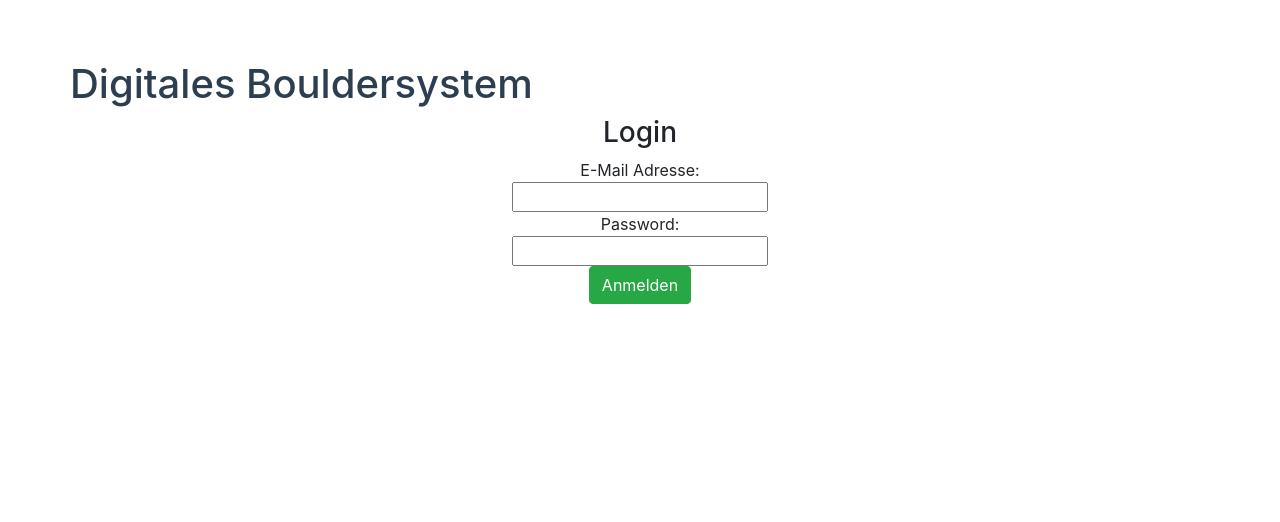
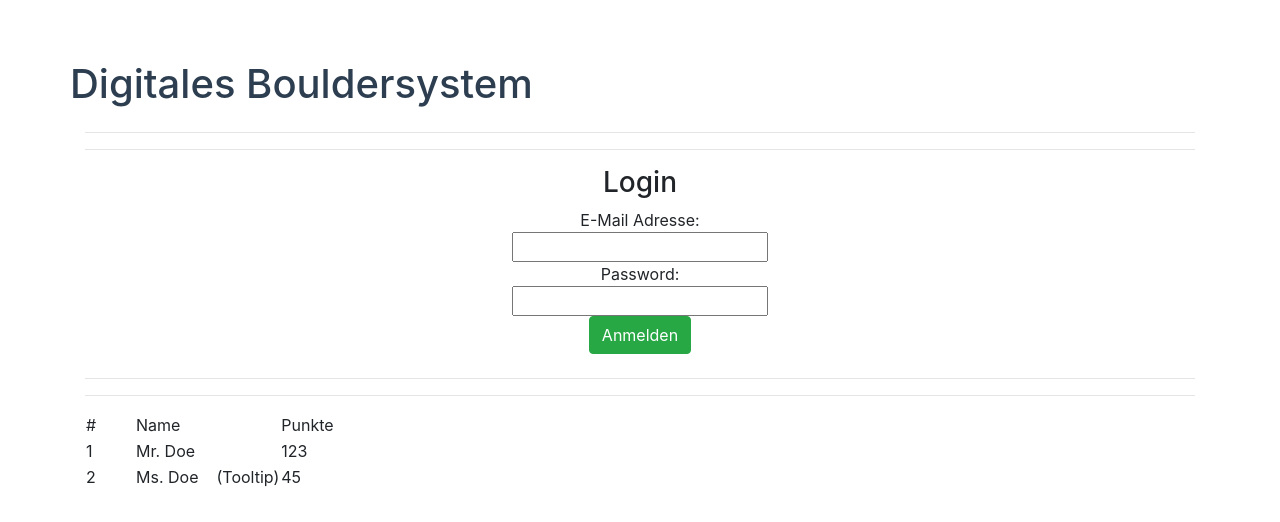
Before and after one commit to BlobbyBob/systemboard-frontend, a Vue app: page / in a window 1280 px wide. Shown: the top 522 px of the page. Built offline with nearby package versions, Linux system fonts and the light colour scheme.

Commit message:
Added draft for Ranking component

```diff
--- a/src/App.vue
+++ b/src/App.vue
@@ -2,6 +2,7 @@
     <div id="app">
         <div class="container">
             <Header/>
+            <hr/>
             <Menu v-bind:menu-data="[
                     {
                         id: 'elem1',
@@ -12,8 +13,23 @@
                         label: 'Punkt 2'
                     }
                 ]" v-bind:menu-click-handler="menuHandler" v-if="isLoggedIn"/>
+            <hr/>
             <Login v-bind:login-handler="loginHandler" v-if="!isLoggedIn"/>
+            <hr/>
             <Wall v-bind:images="['/dev/left.jpg', '/dev/center.jpg', '/dev/right.jpg']" v-if="isLoggedIn"/>
+            <hr/>
+            <Ranking v-bind:ranking-items="[
+                    {
+                        name: 'Mr. Doe',
+                        points: 123
+                    },
+                    {
+                        name: 'Ms. Doe',
+                        points: 45,
+                        icon: 'trophy',
+                        iconTooltip: 'Tooltip'
+                    }
+                ]"/>
         </div>
     </div>
 </template>
@@ -24,9 +40,11 @@
     import Wall from "@/components/wall/Wall.vue";
     import Login from "@/components/Login.vue";
     import Menu from "@/components/menu/Menu.vue";
+    import Ranking from "@/components/ranking/Ranking.vue";
 
     @Component({
         components: {
+            Ranking,
             Menu,
             Login,
             Header,
--- /dev/null
+++ b/src/components/ranking/Ranking.vue
@@ -0,0 +1,61 @@
+<!--
+  --  systemboard
+  -- Copyright (C) 2020 Ben Swierzy
+  --
+  -- This program is free software: you can redistribute it and/or modify
+  -- it under the terms of the GNU General Public License as published by
+  -- the Free Software Foundation, either version 3 of the License, or
+  -- (at your option) any later version.
+  --
+  -- This program is distributed in the hope that it will be useful,
+  -- but WITHOUT ANY WARRANTY; without even the implied warranty of
+  -- MERCHANTABILITY or FITNESS FOR A PARTICULAR PURPOSE.  See the
+  -- GNU General Public License for more details.
+  --
+  -- You should have received a copy of the GNU General Public License
+  -- along with this program.  If not, see <https://www.gnu.org/licenses/>.
+  --
+  -->
+
+<template>
+    <div class="ranking">
+        <table>
+            <thead>
+            <tr>
+                <td class="rank">#</td>
+                <td>Name</td>
+                <td class="points">Punkte</td>
+            </tr>
+            </thead>
+            <tbody v-for="(item, index) in rankingItems" v-bind:key="item">
+            <RankingItem v-bind:rank="index + 1" v-bind:name="item.name" v-bind:icon="item.icon"
+                         v-bind:icon-tooltip="item.iconTooltip" v-bind:points="item.points"/>
+            </tbody>
+        </table>
+    </div>
+</template>
+
+<script lang="ts">
+    import {Component, Prop, Vue} from 'vue-property-decorator';
+    import RankingItem from "./RankingItem.vue";
+    import {RankingItemData} from "@/types/RankingItemData";
+
+    @Component({
+        components: {RankingItem}
+    })
+    export default class Ranking extends Vue {
+        @Prop() readonly rankingItems!: RankingItemData[];
+    }
+</script>
+
+<style scoped lang="scss">
+    .ranking {
+        .rank {
+            width: 50px;
+        }
+
+        .points {
+            width: 100px;
+        }
+    }
+</style>
--- /dev/null
+++ b/src/components/ranking/RankingItem.vue
@@ -0,0 +1,59 @@
+<!--
+  --  systemboard
+  -- Copyright (C) 2020 Ben Swierzy
+  --
+  -- This program is free software: you can redistribute it and/or modify
+  -- it under the terms of the GNU General Public License as published by
+  -- the Free Software Foundation, either version 3 of the License, or
+  -- (at your option) any later version.
+  --
+  -- This program is distributed in the hope that it will be useful,
+  -- but WITHOUT ANY WARRANTY; without even the implied warranty of
+  -- MERCHANTABILITY or FITNESS FOR A PARTICULAR PURPOSE.  See the
+  -- GNU General Public License for more details.
+  --
+  -- You should have received a copy of the GNU General Public License
+  -- along with this program.  If not, see <https://www.gnu.org/licenses/>.
+  --
+  -->
+
+<template>
+    <tr>
+        <td>{{ rank }}</td>
+        <td>
+            {{ name }}
+            <span v-if="icon !== undefined">
+                &nbsp;
+                <span v-bind:class="iconClass"></span>
+                <span v-if="iconTooltip !== undefined">&nbsp;({{ iconTooltip }})</span>
+            </span>
+        </td>
+        <td>{{ points }}</td>
+    </tr>
+</template>
+
+<script lang="ts">
+    import {Component, Prop, Vue} from 'vue-property-decorator';
+
+    @Component
+    export default class RankingItem extends Vue {
+        @Prop() rank!: number;
+        @Prop() name!: string;
+        @Prop() icon?: string | undefined;
+        @Prop() iconTooltip?: string | undefined;
+        @Prop() points!: number;
+
+        get iconClass() {
+            if (this.icon === undefined)
+                return {};
+            // eslint-disable-next-line
+            const classes: any = {};
+            classes['icon-' + this.icon] = true;
+            return classes;
+        }
+    }
+</script>
+
+<style scoped lang="scss">
+
+</style>
--- /dev/null
+++ b/src/types/RankingItemData.ts
@@ -0,0 +1,6 @@
+export class RankingItemData {
+    name!: string;
+    icon?: string | undefined;
+    iconTooltip?: string | undefined;
+    points!: number;
+}
```
